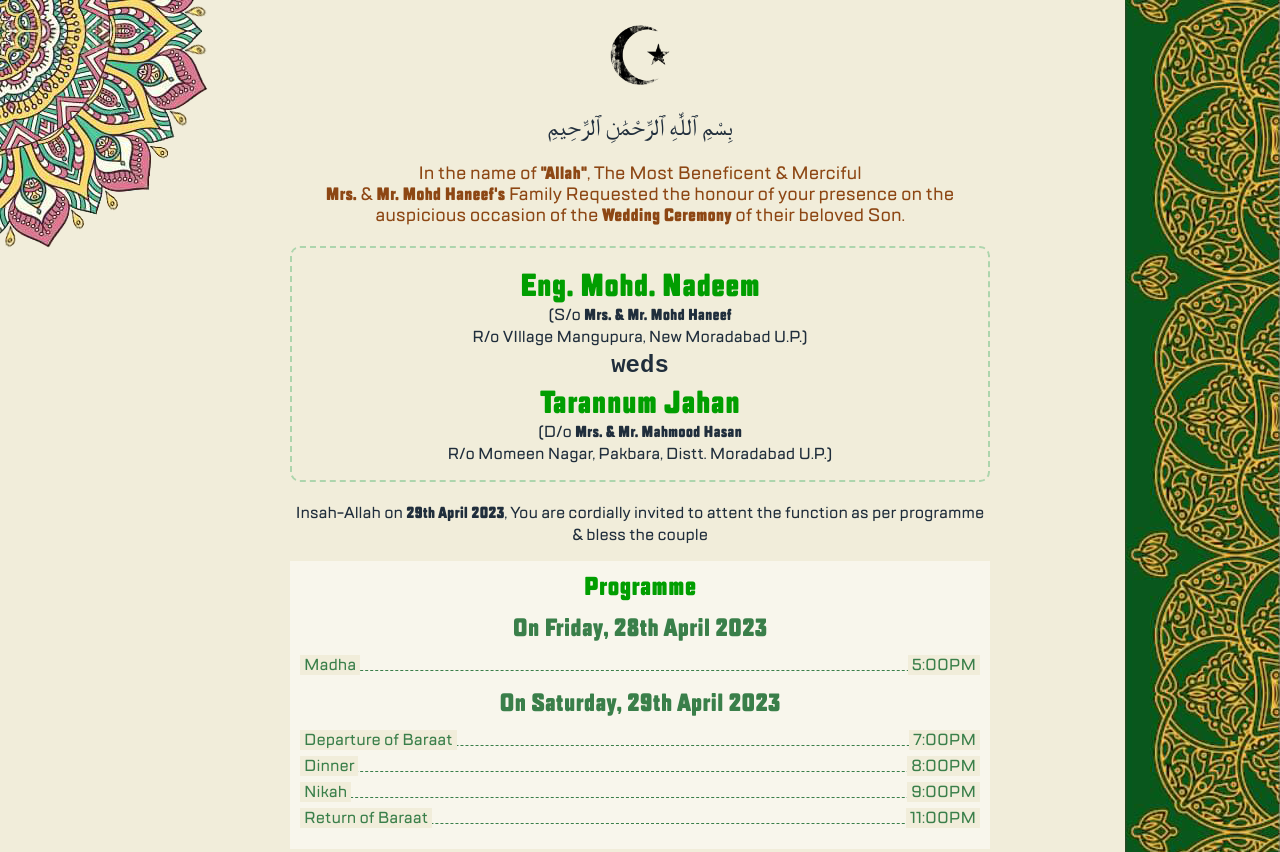
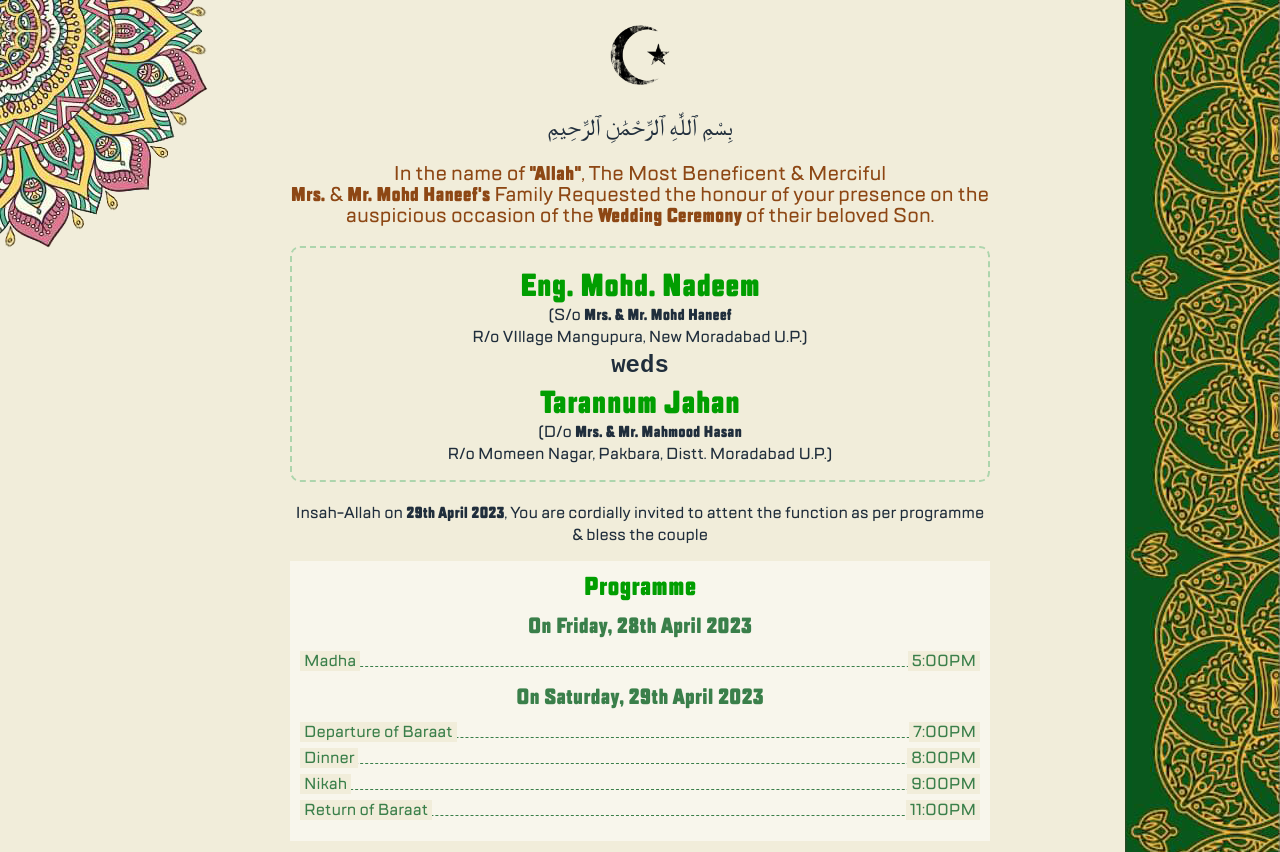
Before and after one commit to muhdanees/weddingnadeem, a plain HTML site: page index.html in a window 1280 px wide. Shown: the top 852 px of the page. Drawn offline with Linux system fonts and the light colour scheme.

Commit message:
Update style.css

```diff
--- a/css/style.css
+++ b/css/style.css
@@ -178,7 +178,7 @@ img {
 }
 .invite-request {
   color: #8d4714;
-  font-size: 18px;
+  font-size: 20px;
   line-height: 21px;
   margin-bottom: 20px;
 }
@@ -225,7 +225,7 @@ li.heading {
   margin-bottom: 5px;
   justify-content: center;
   border-bottom: none;
-  font-size: 25px;
+  font-size: 22px;
 }
 .venu {
   color: #963804;
```
